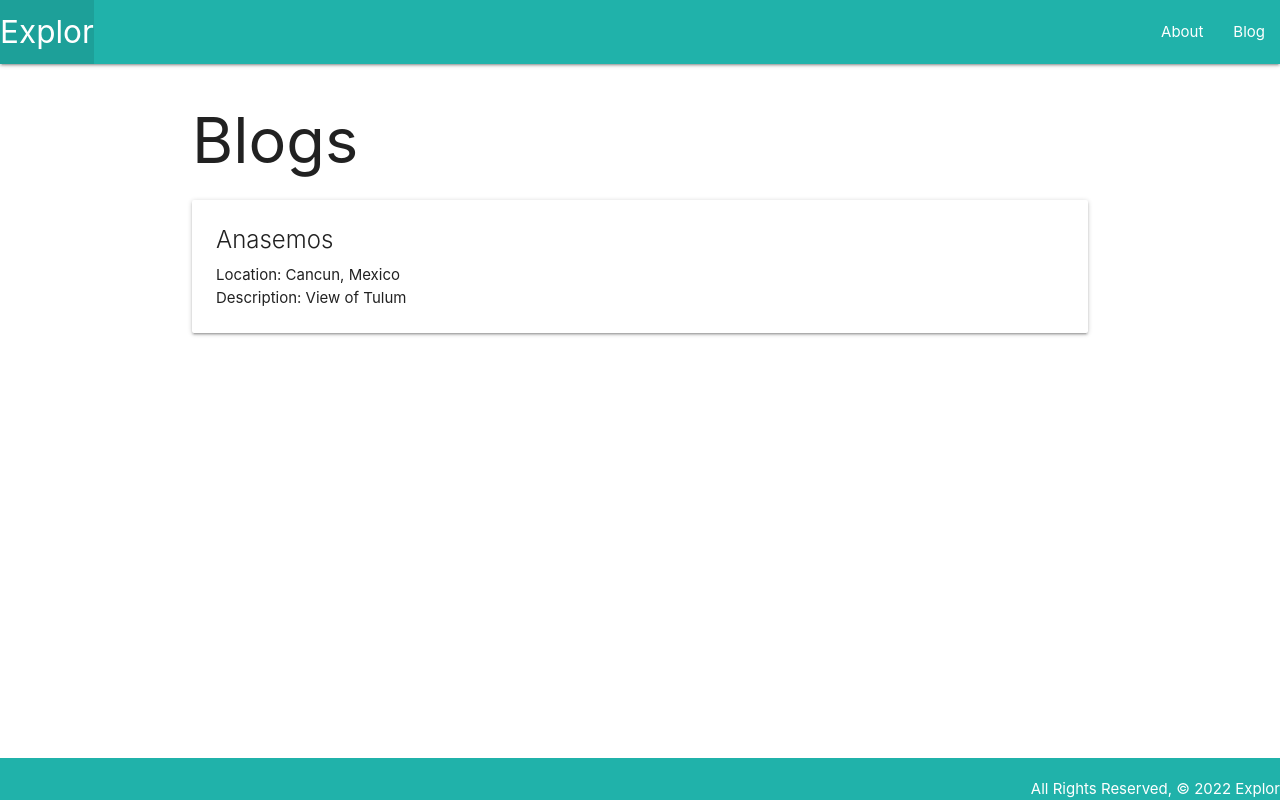
After one commit to anasemo234/DjangoProject4, a Django app: page /blogs/ in a window 1280 px wide. The commit adds this page. Run offline with Django 4.2, Linux system fonts and the light colour scheme.

Commit message:
blog page added with seed data

```diff
--- /dev/null
+++ b/main_app/static/css/style.css
@@ -0,0 +1,23 @@
+
+body {
+    display: flex;
+    min-height: 100vh;
+    flex-direction: column;
+  }
+
+  main {
+    flex: 1 0 auto;
+  }
+
+  footer {
+    padding-top: 0;
+    text-align: right;
+  }
+
+  .nav-wrapper {
+    background-color: lightseagreen;
+  }
+
+  .page-footer {
+    background-color: lightseagreen;
+  }
--- a/main_app/templates/base.html
+++ b/main_app/templates/base.html
@@ -1,15 +1,17 @@
-
+{% load static %}
 <!DOCTYPE html>
 <html lang="en">
   <head>
     <meta charset="UTF-8" />
     <meta name="viewport" content="width=device-width, initial-scale=1.0" />
     <meta http-equiv="X-UA-Compatible" content="ie=edge" />
-    <title>Cat Collector</title>
-    {% comment %} <link
+    <title>Explor</title>
+    <link
       rel="stylesheet"
       href="https://cdnjs.cloudflare.com/ajax/libs/materialize/1.0.0/css/materialize.min.css"
-    /> {% endcomment %}
+    />
+
+    <link rel="stylesheet" type="text/css" href="{% static 'css/style.css' %}" />
   </head>
   <body>
     <header class="navbar-fixed">
@@ -17,11 +19,12 @@
         <div class="nav-wrapper">
           <ul>
             <li>
-              <a href="/" class="left brand-logo">  Explor</a>
+              <a href="/" class="left brand-logo"> Explor</a>
             </li>
           </ul>
           <ul class="right">
             <li><a href="/about">About</a></li>
+            <li><a href="/blogs">Blog</a></li>
           </ul>
         </div>
       </nav>
--- /dev/null
+++ b/main_app/templates/blogs/index.html
@@ -0,0 +1,13 @@
+{% extends 'base.html' %} {% block content %}
+
+<h1>Blogs</h1>
+
+{% for blog in blogs %}
+<div class="card">
+  <div class="card-content">
+    <span class="card-title">{{ blog.name }}</span>
+    <p>Location: {{ blog.location }}</p>
+    <p>Description: {{ blog.description }}</p>
+  </div>
+</div>
+{% endfor %} {% endblock %}
--- a/main_app/urls.py
+++ b/main_app/urls.py
@@ -3,5 +3,6 @@ from . import views
 
 urlpatterns = [
     path('', views.home, name='home'),
-    path('about/', views.about, name='about')
+    path('about/', views.about, name='about'),
+    path('blogs/', views.blogs_index, name='index'),
 ]
--- a/main_app/views.py
+++ b/main_app/views.py
@@ -7,3 +7,20 @@ def home(request):
 
 def about(request):
     return render(request, 'about.html')
+
+
+
+class Blog:
+    def __init__(self, name, location, description,):
+        self.name = name
+        self.location = location
+        self.description = description
+
+
+blogs = [
+    Blog('Anasemos', 'Cancun, Mexico', 'View of Tulum')
+]
+
+
+def blogs_index(request):
+    return render(request, 'blogs/index.html', {'blogs': blogs})
```
Also changed, not shown: main_app/templates/about.html (+3 -11 lines), main_app/templates/home.html (+2 -11 lines).
